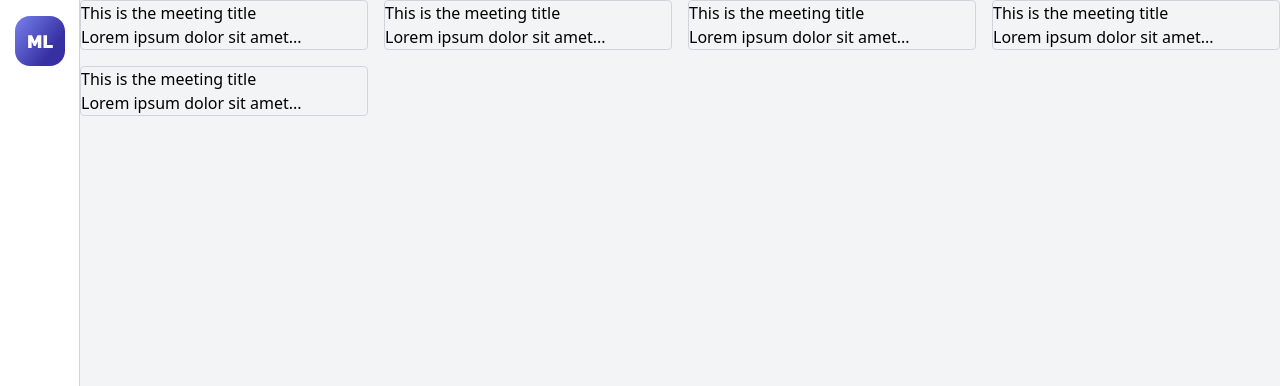
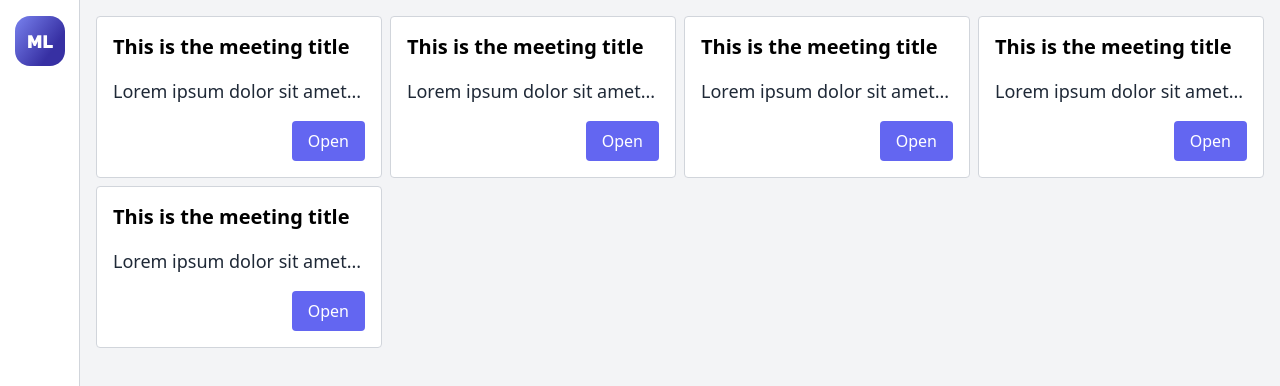
Before and after one commit to brslv/meetlog-web, a React (Create React App) app: page /dashboard in a window 1280 px wide. Shown: the top 386 px of the page. Built offline with nearby package versions, Linux system fonts and the light colour scheme.

Commit message:
improve MeetingCard's UI

```diff
--- a/public/index.html
+++ b/public/index.html
@@ -3,7 +3,6 @@
   <head>
     <meta charset="utf-8" />
     <link rel="icon" href="%PUBLIC_URL%/favicon.ico" />
-    <meta name="viewport" content="width=device-width, initial-scale=1" />
     <meta name="theme-color" content="#000000" />
     <meta
       name="description"
--- a/src/components/MeetingCard.tsx
+++ b/src/components/MeetingCard.tsx
@@ -8,9 +8,18 @@ interface Meeting {
 
 export default function MeetingCard({ data }: { data: Meeting }) {
   return (
-    <div className="border border-gray-300 rounded">
-      <h1>{data.title}</h1>
-      <blockquote>{data.excerpt}</blockquote>
+    <div className="border border-gray-300 rounded bg-white p-4">
+      <h1 className="font-bold text-xl">{data.title}</h1>
+      <blockquote className="text-lg text-gray-800 my-4">
+        {data.excerpt}
+      </blockquote>
+
+      <div className="flex justify-between">
+        <div />
+        <button className="px-4 py-2 bg-indigo-500 hover:bg-indigo-600 rounded text-white">
+          Open
+        </button>
+      </div>
     </div>
   )
 }
--- a/src/components/MeetingsList.tsx
+++ b/src/components/MeetingsList.tsx
@@ -31,7 +31,7 @@ export default function MeetingsList() {
   ]
 
   return (
-    <div className="grid grid-cols-4 gap-4">
+    <div className="grid  grid-cols-4 gap-2">
       {meetings.map((meeting) => {
         return <MeetingCard key={meeting.id} data={meeting} />
       })}
--- a/src/components/Page.tsx
+++ b/src/components/Page.tsx
@@ -1,4 +1,8 @@
 import React from 'react'
+
+export function PageContainer({ children }: { children: React.ReactNode }) {
+  return <div className="p-4">{children}</div>
+}
 
 export default function Page({ children }: { children: React.ReactNode }) {
   return (
--- a/src/components/SideNav.tsx
+++ b/src/components/SideNav.tsx
@@ -1,5 +1,9 @@
 import React from 'react'
 import { ReactComponent as Logo } from '../assets/images/logo.svg'
+
+export function SideNavPusher({ children }: { children: React.ReactNode }) {
+  return <div className="ml-20">{children}</div>
+}
 
 export default function SideNav() {
   return (
--- a/src/components/SideNavPusher.tsx
+++ /dev/null
@@ -1,9 +0,0 @@
-import React from 'react'
-
-export default function SideNavPusher({
-  children,
-}: {
-  children: React.ReactNode
-}) {
-  return <div className="ml-20">{children}</div>
-}
--- a/src/pages/DashboardPage.tsx
+++ b/src/pages/DashboardPage.tsx
@@ -1,16 +1,17 @@
-import SideNav from '../components/SideNav'
-import Page from '../components/Page'
+import SideNav, { SideNavPusher } from '../components/SideNav'
+import Page, { PageContainer } from '../components/Page'
 import MeetingsList from '../components/MeetingsList'
-import SideNavPusher from '../components/SideNavPusher'
 
 export default function DashboardPage() {
   return (
     <div>
       <Page>
         <SideNav />
-        <SideNavPusher>
-          <MeetingsList />
-        </SideNavPusher>
+        <PageContainer>
+          <SideNavPusher>
+            <MeetingsList />
+          </SideNavPusher>
+        </PageContainer>
       </Page>
     </div>
   )
```
